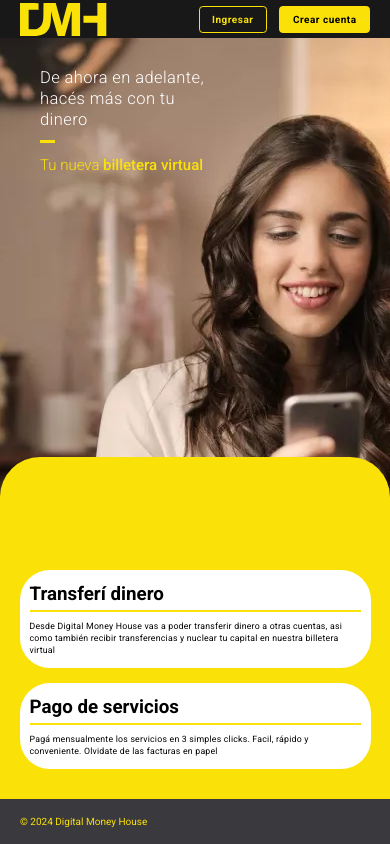
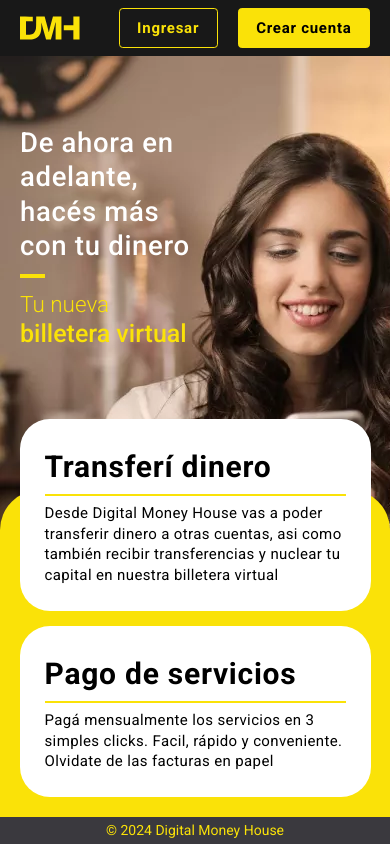
Before and after one commit to jonatanjmissora/nextjs-dmh-final, a Next.js app: page / in a window 390 px wide. Built offline with nearby package versions, Linux system fonts and the light colour scheme.

Commit message:
04-07 terminado el UI/UX del landing

```diff
--- a/app/components/Button.tsx
+++ b/app/components/Button.tsx
@@ -1,5 +1,5 @@
 export default function Button({ text, className }: { text: string, className?: string }) {
   return (
-    <button className={`font-semibold tracking-wider bg-primary border border-primary px-5 py-2 rounded-md ${className}`}>{text}</button>
+    <button className={`text-[1.5rem] sm:text-[16px] font-semibold tracking-wider bg-primary border border-primary px-7 py-3 rounded-md xl:px-5 xl:py-2 ${className}`}>{text}</button>
   )
 }
--- a/app/components/Footer.tsx
+++ b/app/components/Footer.tsx
@@ -1,6 +1,6 @@
 export default function Footer() {
   return (
-    <footer className="bg-my-grey-medium h-footer flex items-center px-8 text-primary">
+    <footer className="text-[14px] bg-my-grey-medium flex justify-center items-center px-8 text-primary h-[64px] sm:justify-start">
       © {new Date().getFullYear()} Digital Money House
     </footer>
   )
--- a/app/components/Home/HeroText.tsx
+++ b/app/components/Home/HeroText.tsx
@@ -1,12 +1,12 @@
 export default function HeroText() {
   return (
-    <div className="absolute left-16 top-12 w-[180px] sm:top-20 sm:w-[460px] xl:top-24 xl:w-[29vw] 2xl:w-[27vw] 2xl:top-32">
-      <p className="font-light text-white text-[1.65rem] leading-tight tracking-wide sm:text-5xl xl:leading-none xl:text-[3.25rem]">
+    <div className="absolute left-8 top-28 w-[175px] sm:top-32 sm:w-[425px] sm:left-20 xl:top-24 xl:w-[29vw] xl:left-14 2xl:w-[27vw] 2xl:top-32">
+      <p className="text-white text-[2.75rem] font-medium leading-tight tracking-wide sm:text-[4.9rem] sm:font-normal sm:leading-[1.1] xl:leading-none xl:text-[3.25rem] 2xl:text-5xl">
         De ahora en adelante, hacés más con tu dinero
       </p>
-      <div className='h-1 w-6 bg-primary mt-4 block sm:hidden xl:hidden'></div>
-      <p className="text-primary font-light text-2xl leading-tight pt-5 xl:text-[4.5vh] xl:leading-none">
-        Tu nueva <span className="font-[500] text-2xl xl:text-[4.5vh]">billetera virtual</span>
+      <div className='h-[0.4rem] w-10 bg-primary mt-4 block sm:hidden xl:hidden'></div>
+      <p className="text-4xl text-primary font-light leading-tight pt-5 sm:text-6xl xl:text-[4.5vh] xl:leading-none">
+        Tu nueva <span className="font-[500] text-[2.5rem] sm:text-6xl xl:text-[4.5vh]">billetera virtual</span>
       </p>
     </div>
   )
--- a/app/components/Home/HomeContent.tsx
+++ b/app/components/Home/HomeContent.tsx
@@ -1,8 +1,8 @@
 export default function HomeContent() {
   return (
     <>
-      <div className="xl:h-[22%] sm:h-[40%] h-[45%] bg-primary absolute left-0 right-0 bottom-0 rounded-t-[40px]"></div>
-      <div className="flex xl:flex-row flex-col justify-center items-center lg:gap-3 gap-6 absolute xl:bottom-7 bottom-12 left-0 w-screen">
+      <div className="h-[43%] bg-primary absolute left-0 right-0 bottom-0 rounded-t-[40px] xl:h-[22%] sm:h-[40%]"></div>
+      <div className="flex flex-col justify-center items-center gap-6 absolute bottom-8 left-0 w-screen sm:bottom-20 sm:gap-10 xl:flex-row xl:bottom-7 xl:gap-4">
         <HeroCard
           title={CARDTEXT.card1.title}
           content={CARDTEXT.card1.content}
@@ -18,17 +18,17 @@ export default function HomeContent() {
 
 export const HeroCard = ({ title, content }: { title: string, content: string }) => {
   return (
-    <article className="self-center w-[90%] p-4 py-5 rounded-[30px] bg-white
-    sm:w-[630px] sm:p-8
-    xl:self-stretch xl:w-[37vw] xl:p-12">
-      <p className="text-3xl font-bold border-b-2 border-primary pb-2
-      sm:text-[2.6rem]
-      xl:text-[2.2vw]">
+    <article className="self-center w-[90%] p-10 rounded-[30px] bg-white
+    sm:w-[630px] sm:p-12
+    xl:self-stretch xl:w-[35vw] xl:p-8">
+      <p className="text-[3rem] tracking-wide font-bold border-b-2 border-primary pb-2
+      sm:text-[4rem]
+      xl:text-[2.75vw]">
         {title}
       </p>
-      <p className="tracking-wide text-sm leading-snug pt-3
-      sm:text-xl
-      xl:text-[1.5vw]  ">{content}</p>
+      <p className="text-2xl tracking-wide leading-snug pt-3
+      sm:text-[2.09rem]
+      xl:text-[1.5vw] xl:leading-tight">{content}</p>
     </article>
   );
 };
--- a/app/components/Home/ResponsiveBG.tsx
+++ b/app/components/Home/ResponsiveBG.tsx
@@ -34,12 +34,12 @@ export default function ResponsiveBG() {
         src={movilBG}
         alt="imagen del hero"
         quality={100}
-        height={400}
-        width={400}
+        height={600}
+        width={450}
         sizes="100vw"
         priority
         placeholder="blur"
-        />
+      />
     </>
   )
 }
--- a/app/components/Navbar.tsx
+++ b/app/components/Navbar.tsx
@@ -4,9 +4,9 @@ import Button from "./Button";
 
 export default function Navbar() {
   return (
-    <header className="flex justify-between items-center px-8 bg-my-black h-[48px] xl:h-[56px]">
-      <SVGLogo className="text-primary" />
-      <nav className="flex gap-5">
+    <header className="flex justify-between items-center px-8 bg-my-black h-[56px] sm:h-[60px] 2xl:h-[64px]">
+      <SVGLogo className="text-[16px] text-primary size-24 sm:size-36 xl:size-20" />
+      <nav className="flex gap-8 xl:gap-5">
         <Link href={"/login"} >
           <Button text={"Ingresar"} className="bg-transparent text-primary" />
         </Link>
```
